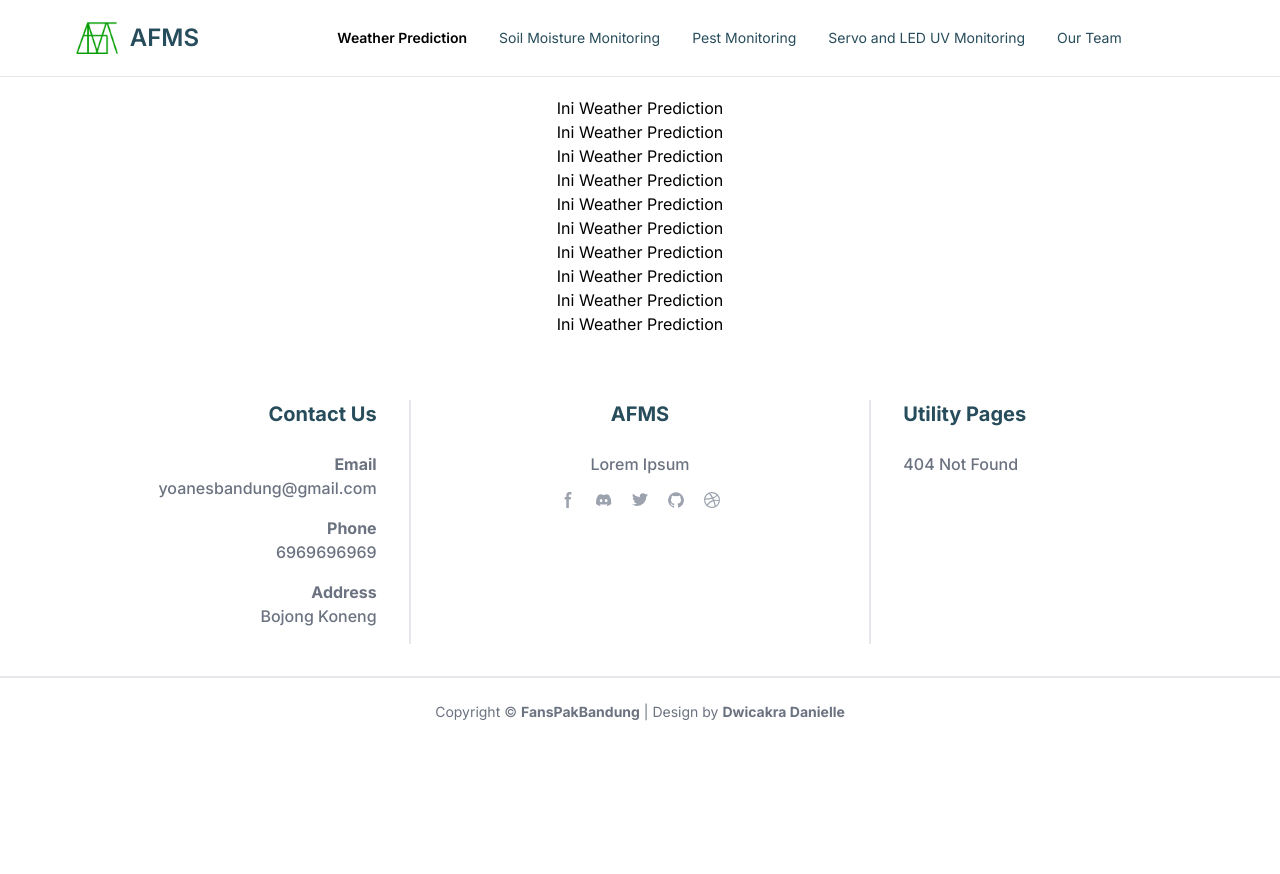
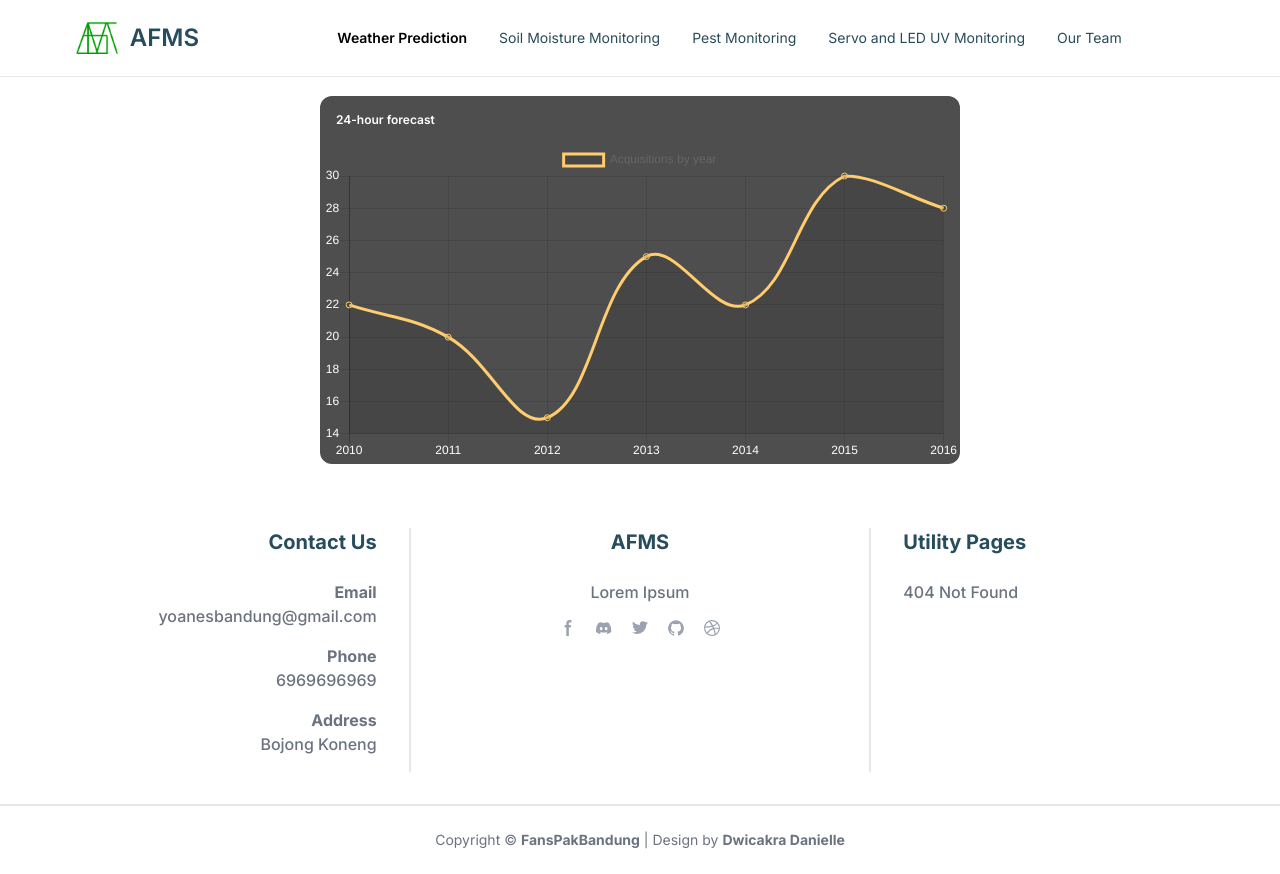
Before and after one commit to muhdastinf/AFMS-Prototech, a Next.js app in the folder afms/: page /weather-prediction in a window 1280 px wide. Before the commit the page ends 800 px from the top, so only its background shows below. Built offline with nearby package versions, Linux system fonts and the light colour scheme.

Commit message:
feat: coba chart.js tipis-tipis

```diff
--- a/afms/package.json
+++ b/afms/package.json
@@ -10,6 +10,7 @@
   },
   "dependencies": {
     "aos": "^3.0.0-beta.6",
+    "chart.js": "^2.9.3",
     "next": "14.1.0",
     "react": "^18",
     "react-dom": "^18"
--- a/afms/src/app/weather-prediction/page.jsx
+++ b/afms/src/app/weather-prediction/page.jsx
@@ -1,23 +1,85 @@
-"use client"
+"use client";
 
+import { useEffect } from "react";
 import Navbar from "../components/Navbar";
 import Footer from "../components/Footer";
+import Chart from "chart.js";
 
 export default function WeatherPrediction() {
+  const data = [
+    { year: 2010, count: 22 },
+    { year: 2011, count: 20 },
+    { year: 2012, count: 15 },
+    { year: 2013, count: 25 },
+    { year: 2014, count: 22 },
+    { year: 2015, count: 30 },
+    { year: 2016, count: 28 },
+  ];
+
+  useEffect(() => {
+    (async function () {
+      const chartData = {
+        type: "line",
+        data: {
+          labels: data.map((row) => row.year),
+          datasets: [
+            {
+              label: "Acquisitions by year",
+              data: data.map((row) => row.count),
+              borderColor: "#FFCC6E",
+            },
+          ],
+        },
+        options: {
+          scales: {
+            xAxes: [
+              {
+                ticks: {
+                  fontColor: "white",
+                },
+
+              },
+            ],
+            yAxes: [
+              {
+                ticks: {
+                  fontColor: "white",
+                },
+
+              },
+            ],
+          },
+        },
+      };
+
+      const chartElement = document.getElementById("acquisitions");
+      if (chartElement) {
+        new Chart(chartElement, chartData);
+      }
+    })();
+  }, [data]);
+
   return (
     <>
       <Navbar />
       <div className="mt-24 mb-8 flex flex-col justify-center items-center">
-        <h1>Ini Weather Prediction</h1>
-        <h1>Ini Weather Prediction</h1>
-        <h1>Ini Weather Prediction</h1>
-        <h1>Ini Weather Prediction</h1>
-        <h1>Ini Weather Prediction</h1>
-        <h1>Ini Weather Prediction</h1>
-        <h1>Ini Weather Prediction</h1>
-        <h1>Ini Weather Prediction</h1>
-        <h1>Ini Weather Prediction</h1>
-        <h1>Ini Weather Prediction</h1>
+        <div className="relative flex flex-col w-1/2">
+          <div className="rounded-t-xl mb-0 px-4 py-4 bg-[#4E4E4E]">
+            <div className="flex flex-wrap items-center">
+              <div className="relative w-full max-w-full flex-grow flex-1">
+                <h6 className="text-white text-xs font-semibold">
+                  24-hour forecast
+                </h6>
+              </div>
+            </div>
+          </div>
+          <div className="flex-auto bg-[#4E4E4E] rounded-b-xl">
+            {/* Chart */}
+            <div className="relative h-350-px">
+              <canvas id="acquisitions"></canvas>
+            </div>
+          </div>
+        </div>
       </div>
 
       <Footer />
```
Also changed, not shown: 1 other file (tests, documents, lock files or other folders).
